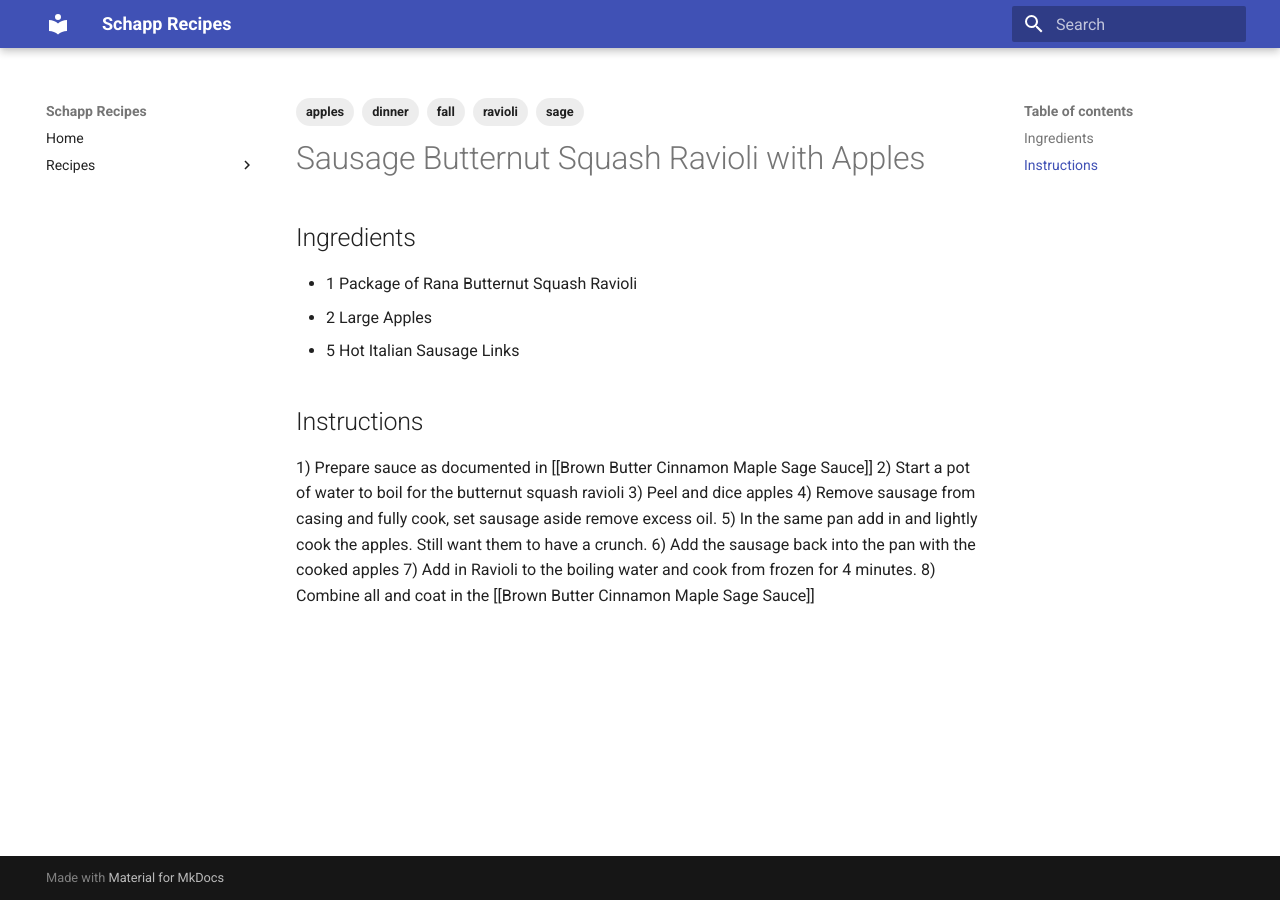
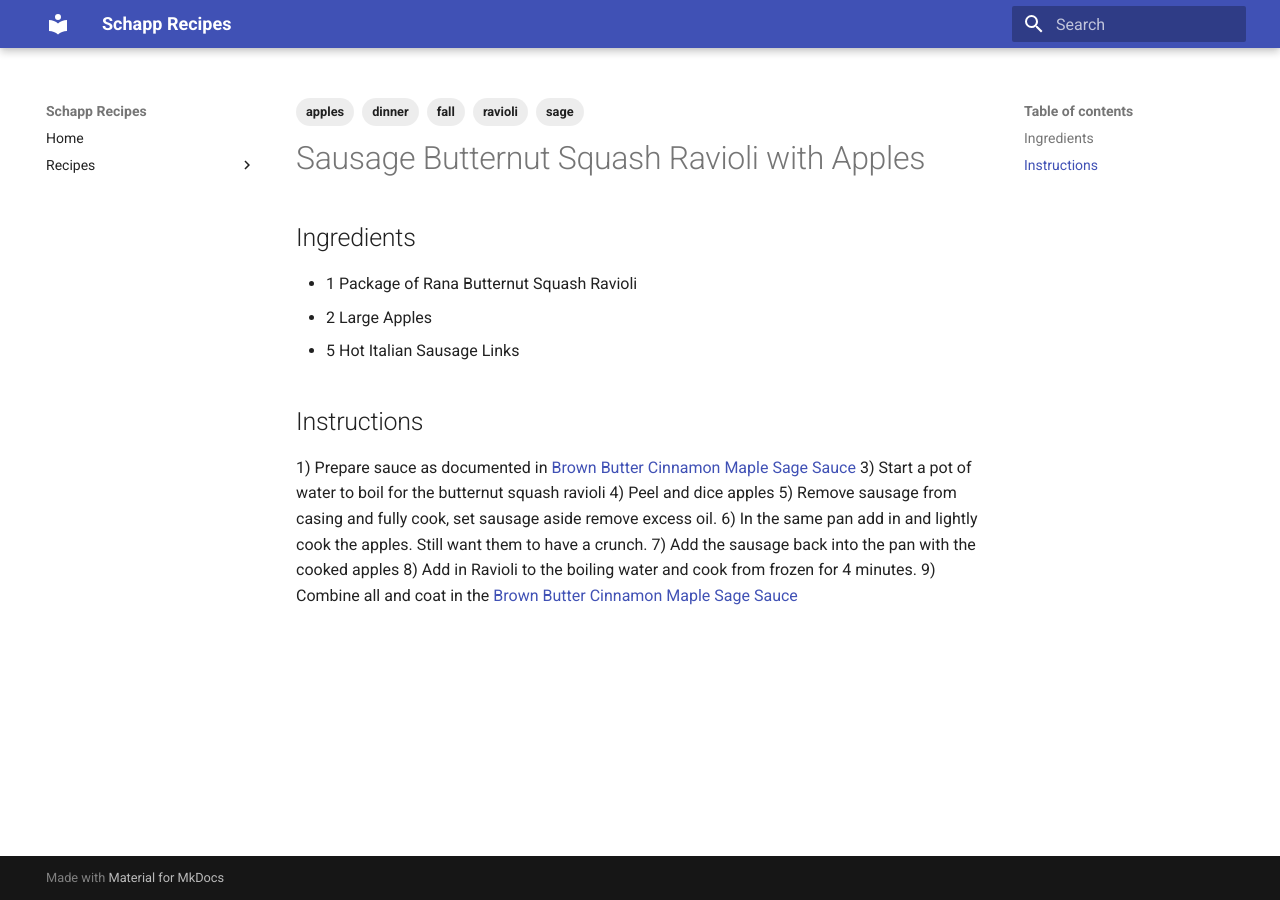
Before and after one commit to MikeSchapp/recipes, an MkDocs documentation site: the page built from docs/dinner/Sausage Butternut Squash Ravioli with Apples.md, in a window 1280 px wide. Built offline with MkDocs 1.6.1 and Material for MkDocs 9.7.7, drawn with Linux system fonts in a browser that asks for light colours.

Commit message:
Fix MD links

```diff
--- a/docs/dinner/Sausage Butternut Squash Ravioli with Apples.md
+++ b/docs/dinner/Sausage Butternut Squash Ravioli with Apples.md
@@ -13,11 +13,11 @@ tags:
 - 5  Hot Italian Sausage Links
 
 ## Instructions
-1) Prepare sauce as documented in [[Brown Butter Cinnamon Maple Sage Sauce]]
-2) Start a pot of water to boil for the butternut squash ravioli
-3) Peel and dice apples
-4) Remove sausage from casing and fully cook, set sausage aside remove excess oil.
-5) In the same pan add in and lightly cook the apples. Still  want them to have a crunch.
-6) Add the sausage back into the pan with the cooked apples
-7) Add in Ravioli to the boiling water and cook from frozen for 4 minutes.
-8) Combine all and coat in the [[Brown Butter Cinnamon Maple Sage Sauce]]
+1) Prepare sauce as documented in [Brown Butter Cinnamon Maple Sage Sauce](../sauces/Brown%20Butter%20Cinnamon%20Maple%20Sage%20Sauce)
+3) Start a pot of water to boil for the butternut squash ravioli
+4) Peel and dice apples
+5) Remove sausage from casing and fully cook, set sausage aside remove excess oil.
+6) In the same pan add in and lightly cook the apples. Still  want them to have a crunch.
+7) Add the sausage back into the pan with the cooked apples
+8) Add in Ravioli to the boiling water and cook from frozen for 4 minutes.
+9) Combine all and coat in the [Brown Butter Cinnamon Maple Sage Sauce](../sauces/Brown%20Butter%20Cinnamon%20Maple%20Sage%20Sauce)
```
Also changed, not shown: docs/sauces/Brown Butter Cinnamon Maple Sage Sauce.md (+5 -5 lines).
